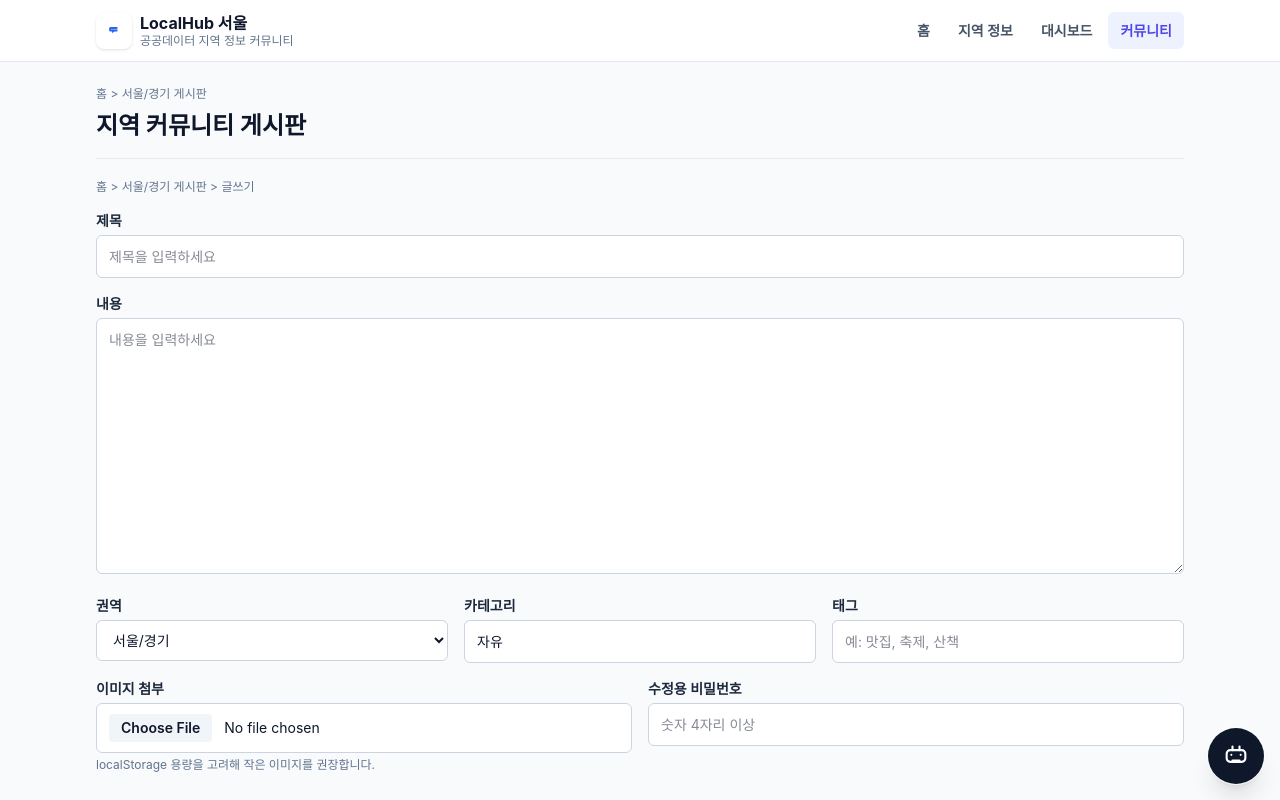
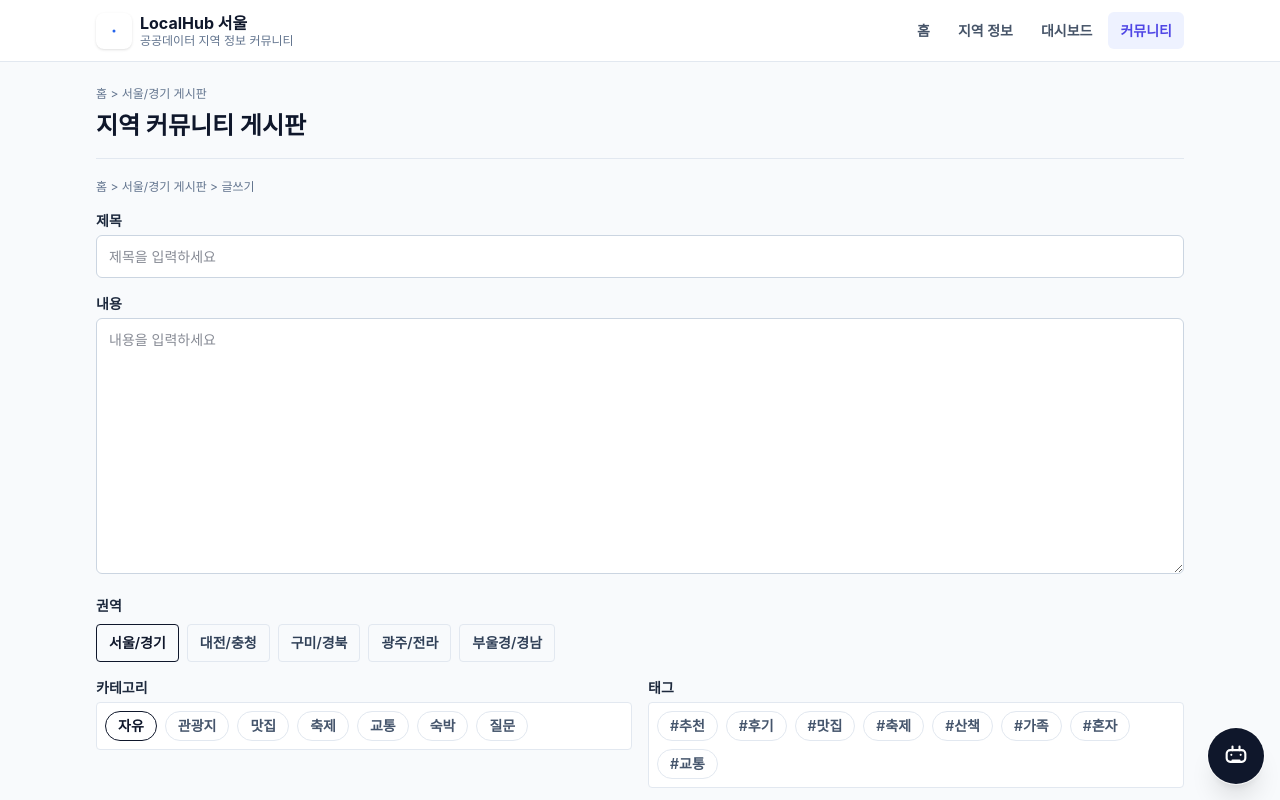
Before and after one commit to SSAFY-Team1/Commu_Prj, a Vue app: page /community in a window 1280 px wide. Both pictures are taken after typing "Sample" into the empty fields and a click on the button "+ 글쓰기". Shown: the top 800 px of the page. Built offline with nearby package versions, Linux system fonts and the light colour scheme.

Commit message:
feat: refine community and map visualizations

```diff
--- a/index.html
+++ b/index.html
@@ -10,8 +10,8 @@
     <meta property="og:title" content="LocalHub Seoul" />
     <meta property="og:description" content="서울 지역 정보 공유 커뮤니티 MVP" />
     <meta property="og:type" content="website" />
-    <title>LocalHub Seoul</title>    <link rel="stylesheet" href="https://unpkg.com/leaflet@1.9.4/dist/leaflet.css" />
-    <script src="https://unpkg.com/leaflet@1.9.4/dist/leaflet.js"></script>
+    <link rel="icon" type="image/svg+xml" href="/favicon.svg" />
+    <title>LocalHub Seoul</title>
   </head>
   <body>
     <div id="app"></div>
--- a/src/components/Header.vue
+++ b/src/components/Header.vue
@@ -4,14 +4,13 @@
       <router-link to="/" class="flex items-center gap-2" @click="open = false">
         <span class="flex h-9 w-9 items-center justify-center rounded-lg bg-brand-500 text-white shadow-sm" aria-hidden="true">
           <svg class="h-6 w-6" viewBox="0 0 32 32" fill="none" focusable="false">
-            <path
-              d="M16 29s9-8.3 9-16.1A9 9 0 0 0 7 12.9C7 20.7 16 29 16 29Z"
-              fill="currentColor"
-            />
-            <path d="M11.5 10.5h9v6.25h-4.05l-2.95 2.4v-2.4h-2a2 2 0 0 1-2-2V12.5a2 2 0 0 1 2-2Z" fill="#2563EB" />
-            <circle cx="13.25" cy="13.65" r="0.8" fill="white" />
-            <circle cx="16" cy="13.65" r="0.8" fill="white" />
-            <circle cx="18.75" cy="13.65" r="0.8" fill="white" />
+            <circle cx="16" cy="16" r="4.5" fill="white" />
+            <circle cx="7.5" cy="9" r="3.2" fill="white" opacity="0.92" />
+            <circle cx="24.5" cy="9" r="3.2" fill="white" opacity="0.92" />
+            <circle cx="8.5" cy="23.5" r="3.2" fill="white" opacity="0.92" />
+            <circle cx="23.5" cy="23.5" r="3.2" fill="white" opacity="0.92" />
+            <path d="M10.2 10.8 13.1 13M21.8 10.8 18.9 13M11.2 21.7 13.1 19M20.8 21.7 18.9 19" stroke="white" stroke-width="2.2" stroke-linecap="round" />
+            <circle cx="16" cy="16" r="2" fill="#2563eb" />
           </svg>
         </span>
         <span>
--- a/src/views/CommunityView.vue
+++ b/src/views/CommunityView.vue
@@ -134,21 +134,50 @@
           <textarea v-model="form.content" class="field min-h-64 resize-y" placeholder="내용을 입력하세요"></textarea>
         </label>
 
-        <div class="grid gap-4 md:grid-cols-3">
-          <label class="block">
-            <span class="mb-1 block text-sm font-semibold text-slate-800">권역</span>
-            <select v-model="form.region" class="field">
-              <option v-for="region in REGION_OPTIONS" :key="region" :value="region">{{ region }}</option>
-            </select>
-          </label>
-          <label class="block">
+        <div class="space-y-2">
+          <span class="block text-sm font-semibold text-slate-800">권역</span>
+          <div class="flex flex-wrap gap-2">
+            <button
+              v-for="region in REGION_OPTIONS"
+              :key="region"
+              type="button"
+              :class="['rounded border px-3 py-2 text-sm font-semibold transition', form.region === region ? 'border-brand-500 bg-brand-50 text-brand-700' : 'border-slate-200 text-slate-700 hover:bg-slate-50']"
+              @click="form.region = region"
+            >
+              {{ region }}
+            </button>
+          </div>
+        </div>
+
+        <div class="grid gap-4 md:grid-cols-2">
+          <div>
             <span class="mb-1 block text-sm font-semibold text-slate-800">카테고리</span>
-            <input v-model="form.category" class="field" placeholder="자유" />
-          </label>
-          <label class="block">
+            <div class="flex flex-wrap gap-2 rounded border border-slate-200 bg-white p-2">
+              <button
+                v-for="category in CATEGORY_OPTIONS"
+                :key="category"
+                type="button"
+                :class="['rounded-full border px-3 py-1 text-sm font-semibold transition', form.category === category ? 'border-brand-500 bg-brand-50 text-brand-700' : 'border-slate-200 text-slate-600 hover:bg-slate-50']"
+                @click="form.category = category"
+              >
+                {{ category }}
+              </button>
+            </div>
+          </div>
+          <div>
             <span class="mb-1 block text-sm font-semibold text-slate-800">태그</span>
-            <input v-model="form.tagsText" class="field" placeholder="예: 맛집, 축제, 산책" />
-          </label>
+            <div class="flex flex-wrap gap-2 rounded border border-slate-200 bg-white p-2">
+              <button
+                v-for="tag in TAG_OPTIONS"
+                :key="tag"
+                type="button"
+                :class="['rounded-full border px-3 py-1 text-sm font-semibold transition', selectedTags.includes(tag) ? 'border-brand-500 bg-brand-50 text-brand-700' : 'border-slate-200 text-slate-600 hover:bg-slate-50']"
+                @click="toggleTag(tag)"
+              >
+                #{{ tag }}
+              </button>
+            </div>
+          </div>
         </div>
 
         <div class="grid gap-4 md:grid-cols-2">
@@ -212,6 +241,8 @@ import {
 } from '../utils/localStorage'
 
 const PAGE_SIZE = 7
+const CATEGORY_OPTIONS = ['자유', '관광지', '맛집', '축제', '교통', '숙박', '질문']
+const TAG_OPTIONS = ['추천', '후기', '맛집', '축제', '산책', '가족', '혼자', '교통']
 
 const mode = ref('list')
 const posts = ref([])
@@ -226,10 +257,10 @@ const form = reactive({
   password: '',
   region: REGION_OPTIONS[0],
   category: '자유',
-  tagsText: '',
   image: '',
   imageName: ''
 })
+const selectedTags = ref([])
 
 const passwordModal = reactive({
   open: false,
@@ -295,7 +326,7 @@ function openEdit(post) {
   form.password = ''
   form.region = post.region || REGION_OPTIONS[0]
   form.category = post.category || '자유'
-  form.tagsText = (post.tags || []).join(', ')
+  selectedTags.value = [...(post.tags || [])]
   form.image = post.image || ''
   form.imageName = post.imageName || ''
   mode.value = 'form'
@@ -317,7 +348,7 @@ function submitPost() {
     password: form.password.trim(),
     region: form.region,
     category: form.category.trim() || '자유',
-    tags: form.tagsText,
+    tags: selectedTags.value,
     image: form.image,
     imageName: form.imageName
   }
@@ -357,7 +388,7 @@ function resetForm() {
   form.password = ''
   form.region = REGION_OPTIONS[0]
   form.category = '자유'
-  form.tagsText = ''
+  selectedTags.value = []
   form.image = ''
   form.imageName = ''
 }
@@ -411,6 +442,12 @@ function toggleBookmarkPost(post) {
   load()
 }
 
+function toggleTag(tag) {
+  selectedTags.value = selectedTags.value.includes(tag)
+    ? selectedTags.value.filter((item) => item !== tag)
+    : [...selectedTags.value, tag]
+}
+
 function handleImage(event) {
   const file = event.target.files?.[0]
   if (!file) return
--- a/src/views/DashboardView.vue
+++ b/src/views/DashboardView.vue
@@ -353,6 +353,11 @@ function updateMarkers() {
   if (!markerLayer || !map) return
   markerLayer.clearLayers()
 
+  if (!selectedDistrict.value && !selectedMapCategory.value) {
+    map.setView([37.5665, 126.978], 11)
+    return
+  }
+
   const bounds = []
   filteredMapItems().forEach((item) => {
     const lat = Number(item.mapy)
--- a/src/views/PlaceDetailView.vue
+++ b/src/views/PlaceDetailView.vue
@@ -11,11 +11,25 @@
     </section>
 
     <article v-else class="grid gap-5 lg:grid-cols-[0.9fr_1.1fr]">
-      <div class="panel overflow-hidden">
+      <div class="space-y-5">
+        <div class="panel overflow-hidden">
         <div class="flex aspect-[4/3] items-center justify-center bg-slate-100">
           <img v-if="item.image || item.thumbnail" :src="item.image || item.thumbnail" :alt="item.title" class="h-full w-full object-cover" />
           <span v-else class="text-sm text-slate-500">이미지 없음</span>
         </div>
+        </div>
+
+        <section class="panel p-4">
+          <div class="mb-3 flex items-center justify-between gap-3">
+            <div>
+              <h2 class="font-bold text-slate-900">지도 위치</h2>
+              <p class="text-sm text-slate-600">제공 좌표를 기반으로 위치를 표시합니다.</p>
+            </div>
+            <span class="rounded bg-brand-50 px-2 py-1 text-xs font-semibold text-brand-700">{{ item.category }}</span>
+          </div>
+          <div v-if="hasCoordinates" ref="detailMapEl" class="h-72 overflow-hidden rounded border border-slate-200 bg-slate-100"></div>
+          <div v-else class="rounded border border-slate-200 bg-slate-50 p-6 text-sm text-slate-600">좌표 정보가 없어 지도를 표시할 수 없습니다.</div>
+        </section>
       </div>
 
       <div class="panel p-5">
@@ -51,7 +65,9 @@
 </template>
 
 <script setup>
-import { computed, onMounted, ref, watch } from 'vue'
+import { computed, nextTick, onBeforeUnmount, onMounted, ref, watch } from 'vue'
+import L from 'leaflet'
+import 'leaflet/dist/leaflet.css'
 import { getItemById } from '../utils/dataLoader'
 
 const props = defineProps({
@@ -60,20 +76,56 @@ const props = defineProps({
 
 const loading = ref(true)
 const item = ref(null)
+const detailMapEl = ref(null)
+let detailMap = null
 
 const fullAddress = computed(() => [item.value?.address, item.value?.addressDetail].filter(Boolean).join(' '))
 const coordinates = computed(() => {
   if (!item.value || item.value.mapx === null || item.value.mapy === null) return '좌표 정보 없음'
   return `${item.value.mapy}, ${item.value.mapx}`
 })
+const hasCoordinates = computed(() => item.value && item.value.mapx !== null && item.value.mapy !== null)
 const eventDate = computed(() => [item.value?.eventStartDate, item.value?.eventEndDate].filter(Boolean).join(' ~ '))
 
 async function loadItem() {
   loading.value = true
+  destroyMap()
   item.value = await getItemById(decodeURIComponent(props.id))
   loading.value = false
+  await nextTick()
+  renderMap()
+}
+
+function destroyMap() {
+  if (detailMap) {
+    detailMap.remove()
+    detailMap = null
+  }
+}
+
+function renderMap() {
+  if (!hasCoordinates.value || !detailMapEl.value) return
+
+  const lat = Number(item.value.mapy)
+  const lng = Number(item.value.mapx)
+  if (!Number.isFinite(lat) || !Number.isFinite(lng)) return
+
+  detailMap = L.map(detailMapEl.value, {
+    zoomControl: true,
+    scrollWheelZoom: false
+  }).setView([lat, lng], 15)
+
+  L.tileLayer('https://{s}.tile.openstreetmap.org/{z}/{x}/{y}.png', {
+    attribution: 'OpenStreetMap'
+  }).addTo(detailMap)
+
+  L.marker([lat, lng])
+    .addTo(detailMap)
+    .bindPopup(`<strong>${item.value.title}</strong><br>${item.value.address || ''}`)
+    .openPopup()
 }
 
 watch(() => props.id, loadItem)
 onMounted(loadItem)
+onBeforeUnmount(destroyMap)
 </script>
```
Also changed, not shown: public/favicon.svg (added).
